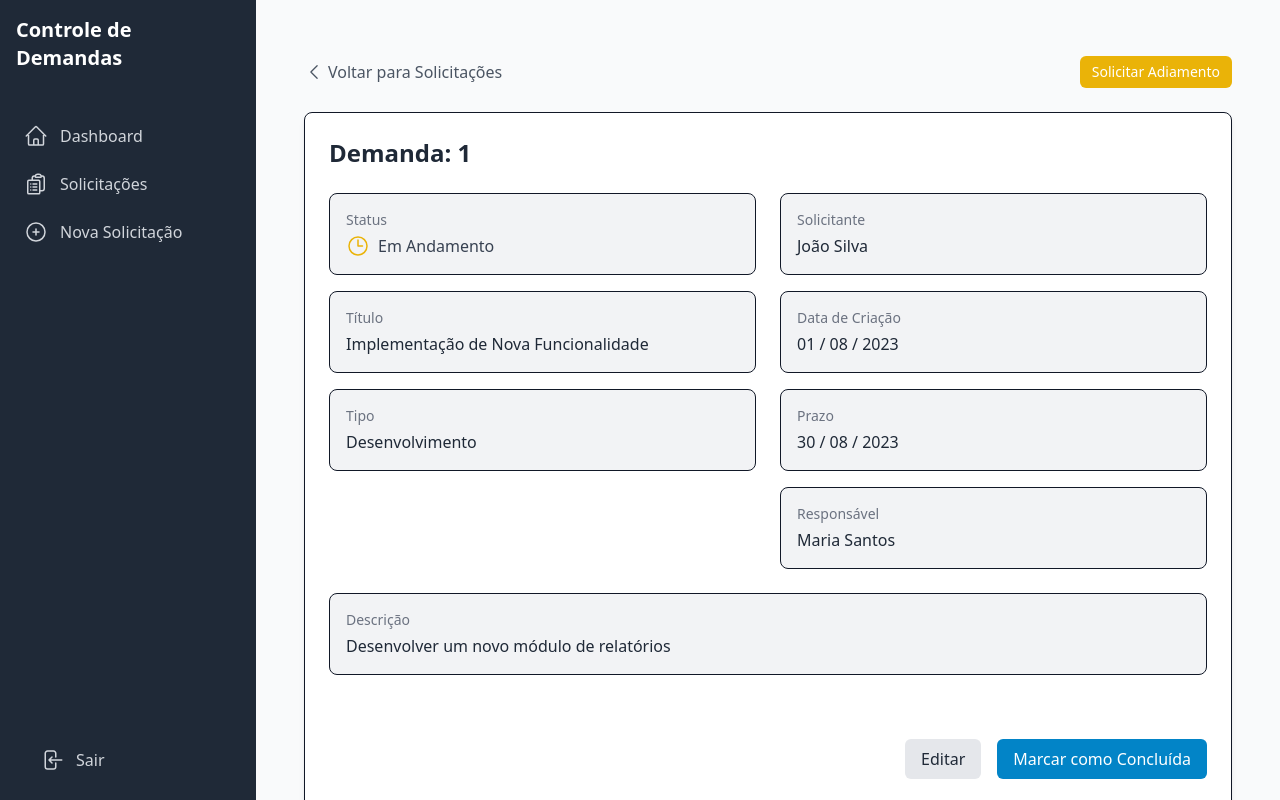
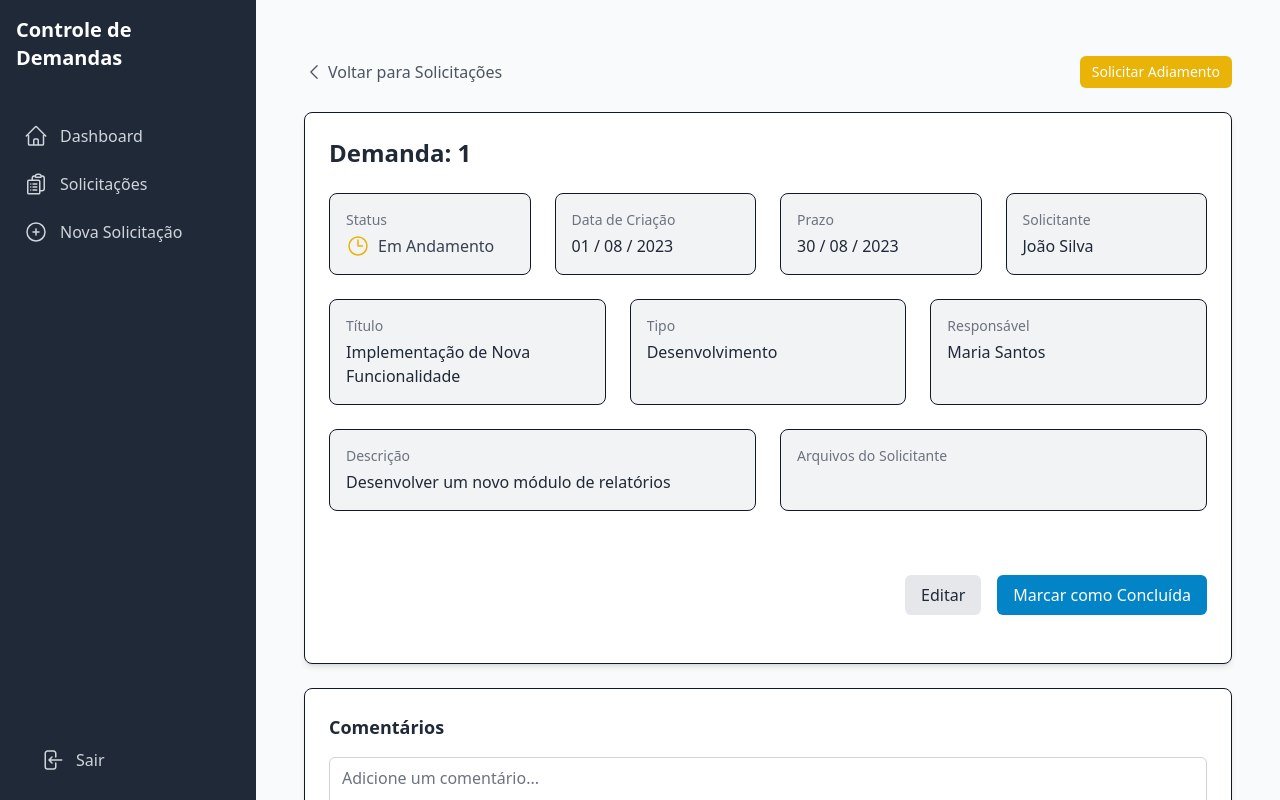
Before and after one commit to DevLucasFontoura/Sistema_de_Demandas_SISEC, a React (Vite) app: page /detalhes-solicitacao/1 in a window 1280 px wide. Built offline with nearby package versions, Linux system fonts and the light colour scheme.

Commit message:
Correcao do layout das informacoes dos detalhes das solicitacoes

```diff
--- a/src/components/solicitacao/DetalhesSolicitacao.tsx
+++ b/src/components/solicitacao/DetalhesSolicitacao.tsx
@@ -148,8 +148,7 @@ export function DetalhesSolicitacao({
             Demanda: {solicitacao.id}
           </h2>
 
-          <div className="grid grid-cols-1 md:grid-cols-2 gap-6 mb-6">
-            <div className="space-y-4">
+          <div className="grid grid-cols-1 md:grid-cols-2 lg:grid-cols-4 gap-6 mb-6">
             <div className="p-4 rounded-lg bg-[#f2f3f5] border border-gray-900">
               <h3 className="text-sm font-medium text-gray-500">Status</h3>
               {isEditing ? (
@@ -169,6 +168,36 @@ export function DetalhesSolicitacao({
               )}
             </div>
 
+            <div className="p-4 rounded-lg bg-[#f2f3f5] border border-gray-900">
+              <h3 className="text-sm font-medium text-gray-500">Data de Criação</h3>
+              <p className="mt-1 text-gray-800">
+                {formatDate(solicitacao.dataCriacao)}
+              </p>
+            </div>
+
+            <div className="p-4 rounded-lg bg-[#f2f3f5] border border-gray-900">
+              <h3 className="text-sm font-medium text-gray-500">Prazo</h3>
+              {isEditing ? (
+                <input
+                  type="date"
+                  value={solicitacao.prazo}
+                  onChange={(e) => handleUpdate('prazo', e.target.value)}
+                  className="mt-1 block w-full rounded-md border-gray-300 shadow-sm focus:border-primary-500 focus:ring-primary-500"
+                />
+              ) : (
+                <p className="mt-1 text-gray-800">
+                  {formatDate(solicitacao.prazo)}
+                </p>
+              )}
+            </div>
+
+            <div className="p-4 rounded-lg bg-[#f2f3f5] border border-gray-900">
+              <h3 className="text-sm font-medium text-gray-500">Solicitante</h3>
+              <p className="mt-1 text-gray-800">{solicitacao.solicitante}</p>
+            </div>
+          </div>
+
+          <div className="grid grid-cols-1 md:grid-cols-3 gap-6 mb-6">
             <div className="p-4 rounded-lg bg-[#f2f3f5] border border-gray-900">
               <h3 className="text-sm font-medium text-gray-500">Título</h3>
               {isEditing ? (
@@ -198,36 +227,6 @@ export function DetalhesSolicitacao({
                 <p className="mt-1 text-gray-800">{solicitacao.tipo}</p>
               )}
             </div>
-            </div>
-
-            <div className="space-y-4">
-              <div className="p-4 rounded-lg bg-[#f2f3f5] border border-gray-900">
-                <h3 className="text-sm font-medium text-gray-500">Solicitante</h3>
-                <p className="mt-1 text-gray-800">{solicitacao.solicitante}</p>
-              </div>
-
-              <div className="p-4 rounded-lg bg-[#f2f3f5] border border-gray-900">
-                <h3 className="text-sm font-medium text-gray-500">Data de Criação</h3>
-                <p className="mt-1 text-gray-800">
-                  {formatDate(solicitacao.dataCriacao)}
-                </p>
-              </div>
-
-              <div className="p-4 rounded-lg bg-[#f2f3f5] border border-gray-900">
-                <h3 className="text-sm font-medium text-gray-500">Prazo</h3>
-                {isEditing ? (
-                  <input
-                    type="date"
-                    value={solicitacao.prazo}
-                    onChange={(e) => handleUpdate('prazo', e.target.value)}
-                    className="mt-1 block w-full rounded-md border-gray-300 shadow-sm focus:border-primary-500 focus:ring-primary-500"
-                  />
-                ) : (
-                  <p className="mt-1 text-gray-800">
-                    {formatDate(solicitacao.prazo)}
-                  </p>
-                )}
-              </div>
 
             <div className="p-4 rounded-lg bg-[#f2f3f5] border border-gray-900">
               <h3 className="text-sm font-medium text-gray-500">Responsável</h3>
@@ -243,9 +242,8 @@ export function DetalhesSolicitacao({
               )}
             </div>
           </div>
-          </div>
 
-          {/* Descrição em largura total */}
+          <div className="grid grid-cols-1 md:grid-cols-2 gap-6">
             <div className="p-4 rounded-lg bg-[#f2f3f5] border border-gray-900">
               <h3 className="text-sm font-medium text-gray-500">Descrição</h3>
               {isEditing ? (
@@ -258,6 +256,12 @@ export function DetalhesSolicitacao({
               ) : (
                 <p className="mt-1 text-gray-800">{solicitacao.descricao}</p>
               )}
+            </div>
+
+            <div className="p-4 rounded-lg bg-[#f2f3f5] border border-gray-900">
+              <h3 className="text-sm font-medium text-gray-500">Arquivos do Solicitante</h3>
+              {/* Adicione aqui a lógica para exibir os arquivos */}
+            </div>
           </div>
 
           <div className="mt-8 flex justify-end space-x-4">
```
Lines whose indentation alone changed are shown as unchanged.
